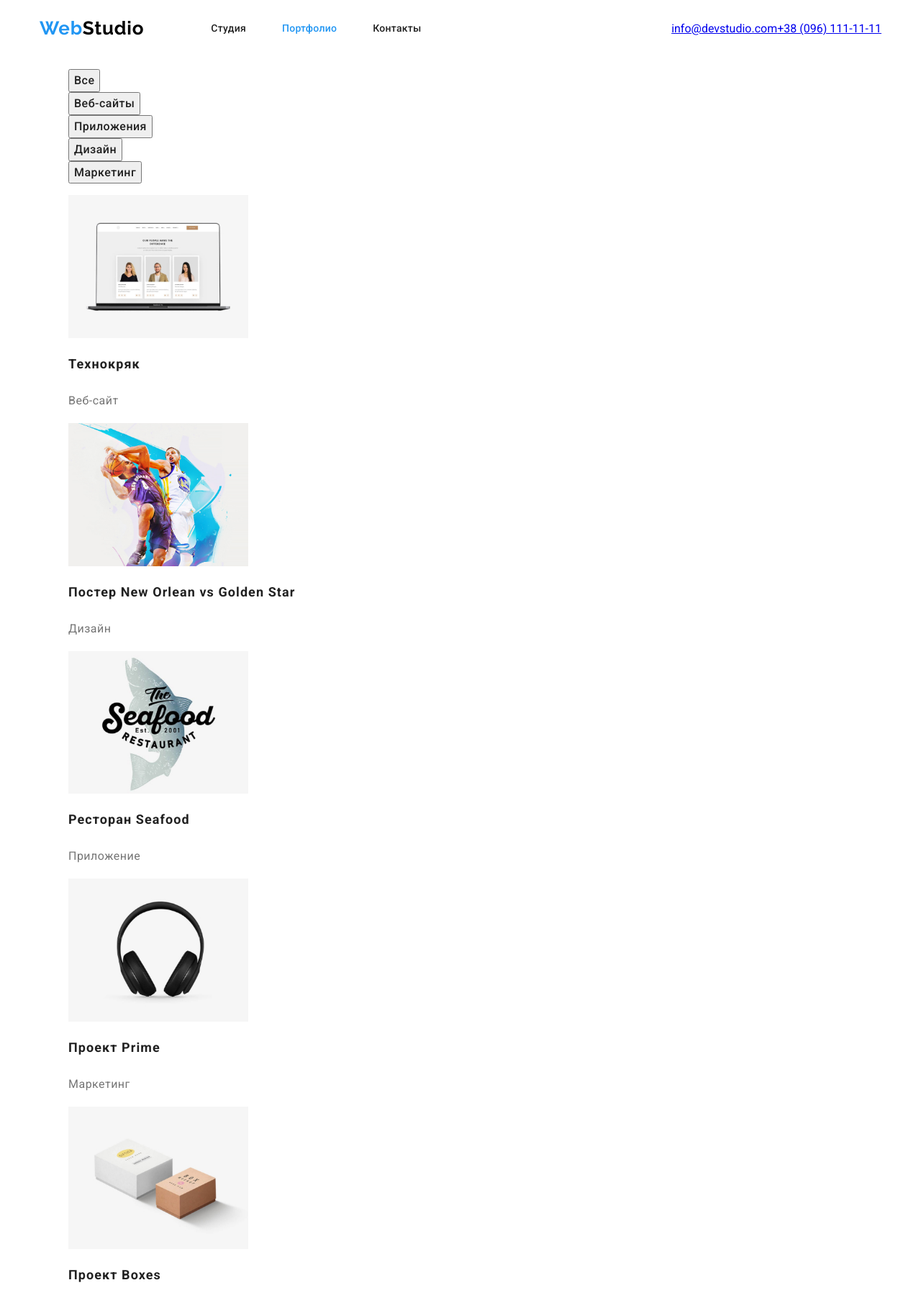
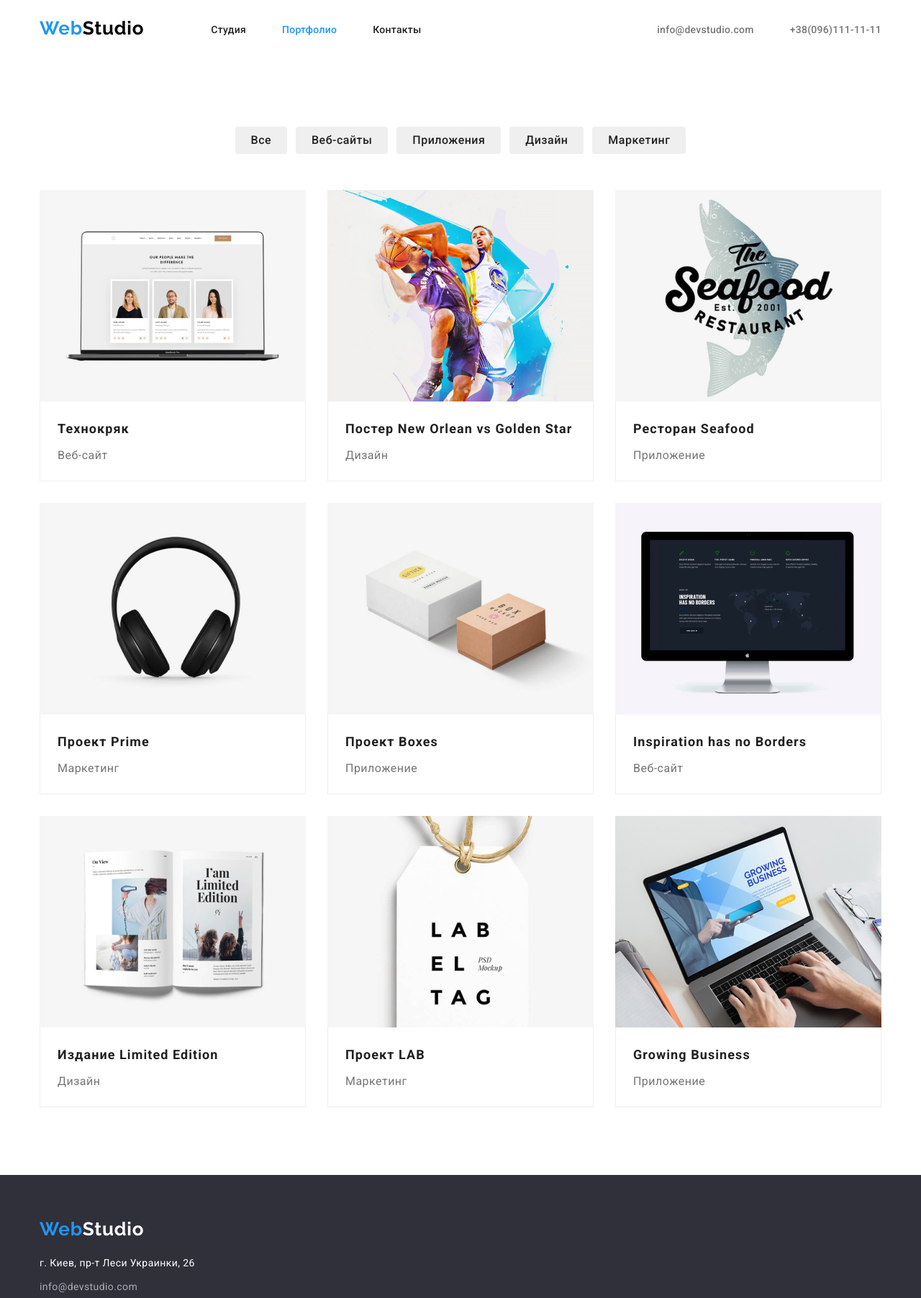
Before and after one commit to Kuchvara/goit-markup-hw-03, a plain HTML site: page portfolio.html in a window 1280 px wide. Shown: the top 1804 px of the page at 72% size. Drawn offline with Linux system fonts and the light colour scheme.

Commit message:
доробив дз 3
доробив дз 3

```diff
--- a/css/styles.css
+++ b/css/styles.css
@@ -26,7 +26,7 @@ body {
   margin-right: auto;
   margin-left: auto;
 }
-/* Хедер */
+/* Хедер початок */
 .header-menu {
   display: flex;
   padding-top: 24px;
@@ -37,11 +37,10 @@ body {
   display: flex;
   list-style: none;
   margin: 0;
-  padding: 0;
-  /* padding-bottom: 7px;
+  padding-bottom: 7px;
   padding-top: 8px;
   padding-right: 0;
-  padding-left: 0; */
+  padding-left: 0;
   align-items: center;
 }
 
@@ -52,11 +51,11 @@ body {
 .contacts {
   display: flex;
   list-style: none;
-  /* padding: 0; */
-  padding-top: 8px;
-  padding-bottom: 7px;
+  padding-top: 32px;
+  padding-bottom: 32px;
   padding-left: 0;
   padding-right: 0;
+  margin: 0;
 }
 
 .header-flexbox {
@@ -82,6 +81,8 @@ body {
 }
 .logo-footer {
   color: var(--white);
+  margin-bottom: 20px;
+  display: block;
 }
 
 /* меню навігації в хедері */
@@ -110,7 +111,10 @@ body {
   text-decoration: none;
 }
 
-/* футер */
+/*  Хедер кінець */
+
+/* футер початок */
+
 .address {
   color: var(--white);
   font-style: normal;
@@ -119,7 +123,12 @@ body {
   line-height: 1.71;
   letter-spacing: 0.03em;
 }
+.address-text {
+  display: block;
+  margin-bottom: 9px;
+}
 /* тел і емеіл в футері */
+
 .footer-contact {
   font-style: normal;
   font-weight: 400;
@@ -128,11 +137,25 @@ body {
   letter-spacing: 0.03em;
   color: var(--gray-2);
   text-decoration: none;
+  display: block;
+}
+.footer-contact:not(:last-child) {
+  margin-bottom: 9px;
+}
+.footer {
+  background-color: var(--background);
+  padding: 60px 0;
 }
 
-.footer {
-  background-color: var(--background);
+/* Футер кінець */
+
+/* Основний контент плчаток */
+
+.section {
+  padding-top: 94px;
+  padding-bottom: 94px;
 }
+
 /* область "Эффективные решения для вашего бизнеса" */
 .main-title {
   color: var(--white);
@@ -143,9 +166,17 @@ body {
   text-align: center;
   letter-spacing: 0.06em;
   text-transform: uppercase;
+  max-width: 696px;
+  margin-right: auto;
+  margin-left: auto;
+  margin-top: 0;
+  margin-bottom: 30px;
 }
+
 .title {
   background-color: var(--background);
+  padding: 200px 0;
+  text-align: center;
 }
 /* кнопка "заказать услуги" */
 .title-button {
@@ -155,12 +186,14 @@ body {
   font-weight: 700;
   font-size: 16px;
   line-height: 1.875;
-  display: flex;
-  align-items: center;
-  text-align: center;
+  padding: 10px 32px;
   letter-spacing: 0.06em;
+  border: none;
 }
 /* Преимущества компании */
+.benefits-section {
+  padding-top: 94px;
+}
 .benefits-title {
   color: var(--black-text);
   font-style: normal;
@@ -168,21 +201,41 @@ body {
   font-size: 14px;
   line-height: 1.14;
   letter-spacing: 0.03em;
+  margin: 0 0 10px;
 }
-.benefits-item {
+.benefits-text {
   color: var(--gray-text);
   font-style: normal;
   font-weight: 400;
   font-size: 14px;
   line-height: 1.71;
   letter-spacing: 0.03em;
+  margin: 0;
 }
 .benefits {
   list-style: none;
+  display: flex;
+  margin: 0;
+  padding: 0;
+}
+.benefits-item {
+  width: calc((100% - 30px * 3) / 4);
+}
+.benefits-item:not(:last-child) {
+  margin-right: 30px;
 }
 /* Чем занимается компания */
+.work-list {
+  list-style: none;
+  display: flex;
+  margin: 0;
+  padding: 0;
+}
 .work-item {
-  list-style: none;
+  width: calc((100% - 30px * 2) / 3);
+}
+.work-item:not(:last-child) {
+  margin-right: 30px;
 }
 .section-article {
   color: var(--black-text);
@@ -192,6 +245,7 @@ body {
   line-height: 1.17;
   text-align: center;
   letter-spacing: 0.03em;
+  margin: 0 0 50px;
 }
 /* Команда */
 .team-title {
@@ -202,8 +256,9 @@ body {
   line-height: 1.19;
   text-align: center;
   letter-spacing: 0.03em;
+  margin: 0 0 10px;
 }
-.team-item {
+.team-text {
   color: var(--gray-text);
   font-style: normal;
   font-weight: 400;
@@ -211,15 +266,45 @@ body {
   line-height: 1.19;
   text-align: center;
   letter-spacing: 0.03em;
+  margin: 0;
+}
+.team-img {
+  margin-bottom: 30px;
 }
 .team {
   background-color: var(--background-2);
+}
+.team-list {
   list-style: none;
+  display: flex;
+  margin: 0;
+  padding: 0;
 }
-/* Портфоліо */
+.team-item {
+  padding-bottom: 30px;
+  width: calc((100% - 30px * 3) / 4);
+  background-color: var(--white);
+  /* border-radius: 0px 0px 4px 4px; */
+}
+.team-item:not(:last-child) {
+  margin-right: 30px;
+}
+
+/* ПОРТФОЛІО */
+
 /* кнопки фільтрів в портфоліо */
 .portfolio-menu {
   list-style: none;
+  padding: 0;
+  margin: 0;
+  text-align: center;
+}
+.portfolio-menu-item {
+  display: inline-block;
+  margin-bottom: 50px;
+}
+.portfolio-menu-item:not(:last-child) {
+  margin-right: 8px;
 }
 .portfolio-button {
   color: var(--black-text);
@@ -229,6 +314,9 @@ body {
   line-height: 1.62;
   text-align: center;
   letter-spacing: 0.03em;
+  border: none;
+  border-radius: 4px;
+  padding: 6px 22px;
 }
 .portfolio-button:hover,
 .portfolio-button:focus {
@@ -238,6 +326,10 @@ body {
 /* головний контент портфоліо */
 .portfolio {
   list-style: none;
+  display: flex;
+  flex-wrap: wrap;
+  padding: 0;
+  margin: 0;
 }
 .portfolio-link {
   text-decoration: none;
@@ -250,14 +342,36 @@ body {
   line-height: 2;
   letter-spacing: 0.06em;
   text-decoration: none;
+  margin-bottom: 4px;
+  margin-top: 0;
 }
-.portfolio-item {
+.portfolio-text {
   color: var(--gray-text);
   font-style: normal;
   font-weight: 400;
   font-size: 16px;
   line-height: 1.87;
   letter-spacing: 0.03em;
+  margin: 0;
+}
+
+.portfolio-item-text {
+  padding: 20px 24px 20px 24px;
+  border-right: 1px solid #eeeeee;
+  border-bottom: 1px solid #eeeeee;
+  border-left: 1px solid #eeeeee;
+}
+
+.portfolio-item {
+  margin-right: 30px;
+  margin-bottom: 30px;
+  width: calc((100% - 30px * 2) / 3);
+}
+.portfolio-item:nth-child(3n) {
+  margin-right: 0;
+}
+.portfolio-item:nth-child(n + 7) {
+  margin-bottom: 0;
 }
 
 .logo-footer > span,
--- a/portfolio.html
+++ b/portfolio.html
@@ -17,7 +17,7 @@
         <nav class="header-menu">
           <a
             class="logo-header"
-            href="https://kuchvara.github.io/goit-markup-hw-02/"
+            href="https://kuchvara.github.io/goit-markup-hw-03/"
           >
             <span>Web</span>Studio
           </a>
@@ -26,7 +26,9 @@
               <a class="navigation-link" href="./index.html">Студия</a>
             </li>
             <li class="navigation-item">
-              <a class="navigation-link current" href="">Портфолио</a>
+              <a class="navigation-link current" href="./portfolio.html"
+                >Портфолио</a
+              >
             </li>
             <li class="navigation-item">
               <a class="navigation-link" href="">Контакты</a>
@@ -34,122 +36,167 @@
           </ul>
         </nav>
         <ul class="contacts">
-          <li>
-            <a href="mailto:info@devstudio.com" class="contacts-item"
+          <li class="contacts-item">
+            <a href="mailto:info@devstudio.com" class="contacts-link"
               >info@devstudio.com</a
             >
           </li>
-          <li>
-            <a href="tel:+380961111111" class="contacts-item"
-              >+38 (096) 111-11-11</a
+          <li class="contacts-item">
+            <a href="tel:+380961111111" class="contacts-link"
+              >+38(096)111-11-11</a
             >
           </li>
         </ul>
       </div>
     </header>
-    <main>
+    <main class="section">
       <div class="container">
         <ul class="portfolio-menu">
-          <li>
+          <li class="portfolio-menu-item">
             <button type="button" class="portfolio-button">Все</button>
           </li>
-          <li>
+          <li class="portfolio-menu-item">
             <button type="button" class="portfolio-button">Веб-сайты</button>
           </li>
-          <li>
+          <li class="portfolio-menu-item">
             <button type="button" class="portfolio-button">Приложения</button>
           </li>
-          <li>
+          <li class="portfolio-menu-item">
             <button type="button" class="portfolio-button">Дизайн</button>
           </li>
-          <li>
+          <li class="portfolio-menu-item">
             <button type="button" class="portfolio-button">Маркетинг</button>
           </li>
         </ul>
       </div>
       <div class="container">
         <ul class="portfolio">
-          <li>
+          <li class="portfolio-item">
             <a href="" class="portfolio-link"
-              ><img src="./images/tehnokrjak.jpg" width="250" alt="Веб-сайт" />
+              ><img
+                class="portfolio-img"
+                src="./images/tehnokrjak.jpg"
+                width="370"
+                alt="Веб-сайт"
+              />
+              <div class="portfolio-item-text">
                 <h3 class="portfolio-title">Технокряк</h3>
-              <p class="portfolio-item">Веб-сайт</p></a
+                <p class="portfolio-text">Веб-сайт</p>
+              </div></a
             >
           </li>
-          <li>
+          <li class="portfolio-item">
             <a href="" class="portfolio-link"
               ><img
+                class="portfolio-img"
                 src="./images/orleanvsstar.jpg"
-                width="250"
+                width="370"
                 alt="Постер New Orlean vs Golden Star"
               />
-              <h3 class="portfolio-title">Постер New Orlean vs Golden Star</h3>
-              <p class="portfolio-item">Дизайн</p></a
+              <div class="portfolio-item-text">
+                <h3 class="portfolio-title">
+                  Постер New Orlean vs Golden Star
+                </h3>
+                <p class="portfolio-text">Дизайн</p>
+              </div></a
             >
           </li>
-          <li>
+          <li class="portfolio-item">
             <a href="" class="portfolio-link"
               ><img
+                class="portfolio-img"
                 src="./images/seafood.jpg"
-                width="250"
+                width="370"
                 alt="Ресторан Seafood"
               />
+              <div class="portfolio-item-text">
                 <h3 class="portfolio-title">Ресторан Seafood</h3>
-              <p class="portfolio-item">Приложение</p></a
+                <p class="portfolio-text">Приложение</p>
+              </div></a
             >
           </li>
-          <li>
+          <li class="portfolio-item">
             <a href="" class="portfolio-link"
-              ><img src="./images/prime.jpg" width="250" alt="Проект Prime" />
+              ><img
+                class="portfolio-img"
+                src="./images/prime.jpg"
+                width="370"
+                alt="Проект Prime"
+              />
+              <div class="portfolio-item-text">
                 <h3 class="portfolio-title">Проект Prime</h3>
-              <p class="portfolio-item">Маркетинг</p></a
+                <p class="portfolio-text">Маркетинг</p>
+              </div></a
             >
           </li>
-          <li>
+          <li class="portfolio-item">
             <a href="" class="portfolio-link"
-              ><img src="./images/boxes.jpg" width="250" alt="Проект Boxes" />
+              ><img
+                class="portfolio-img"
+                src="./images/boxes.jpg"
+                width="370"
+                alt="Проект Boxes"
+              />
+              <div class="portfolio-item-text">
                 <h3 class="portfolio-title">Проект Boxes</h3>
-              <p class="portfolio-item">Приложение</p></a
+                <p class="portfolio-text">Приложение</p>
+              </div></a
             >
           </li>
-          <li>
+          <li class="portfolio-item">
             <a href="" class="portfolio-link"
               ><img
+                class="portfolio-img"
                 src="./images/inspiration.jpg"
-                width="250"
+                width="370"
                 alt="Inspiration has no Borders"
               />
+              <div class="portfolio-item-text">
                 <h3 class="portfolio-title">Inspiration has no Borders</h3>
-              <p class="portfolio-item">Веб-сайт</p></a
+                <p class="portfolio-text">Веб-сайт</p>
+              </div></a
             >
           </li>
-          <li>
+          <li class="portfolio-item">
             <a href="" class="portfolio-link"
               ><img
+                class="portfolio-img"
                 src="./images/limited_edition.jpg"
-                width="250"
+                width="370"
                 alt="Издание Limited Edition"
               />
+              <div class="portfolio-item-text">
                 <h3 class="portfolio-title">Издание Limited Edition</h3>
-              <p class="portfolio-item">Дизайн</p></a
+                <p class="portfolio-text">Дизайн</p>
+              </div></a
             >
           </li>
-          <li>
+          <li class="portfolio-item">
             <a href="" class="portfolio-link"
-              ><img src="./images/lab.jpg" width="250" alt="Проект LAB" />
+              ><img
+                class="portfolio-img"
+                src="./images/lab.jpg"
+                width="370"
+                alt="Проект LAB"
+              />
+              <div class="portfolio-item-text">
                 <h3 class="portfolio-title">Проект LAB</h3>
-              <p class="portfolio-item">Маркетинг</p></a
+                <p class="portfolio-text">Маркетинг</p>
+              </div></a
             >
           </li>
-          <li>
+          <li class="portfolio-item">
             <a href="" class="portfolio-link"
               ><img
+                class="portfolio-img"
                 src="./images/growing_business.jpg"
-                width="250"
+                width="370"
                 alt="Growing Business"
               />
+              <div class="portfolio-item-text">
                 <h3 class="portfolio-title">Growing Business</h3>
-              <p class="portfolio-item">Приложение</p></a
+                <p class="portfolio-text">Приложение</p>
+              </div></a
             >
           </li>
         </ul>
@@ -159,16 +206,15 @@
       <div class="container">
         <a
           class="logo-footer"
-          href="https://kuchvara.github.io/goit-markup-hw-02/"
+          href="https://kuchvara.github.io/goit-markup-hw-03/"
         >
           <span>Web</span>Studio
         </a>
         <address class="address">
-          г. Киев, пр-т Леси Украинки, 26 <br />
+          <span class="address-text">г. Киев, пр-т Леси Украинки, 26</span>
           <a href="mailto:info@devstudio.com" class="footer-contact"
             >info@devstudio.com</a
           >
-          <br />
           <a href="tel:+380961111111" class="footer-contact"
             >+38 (096) 111-11-11</a
           >
```
Also changed, not shown: index.html (+52 -37 lines). Lines whose indentation alone changed are shown as unchanged.
